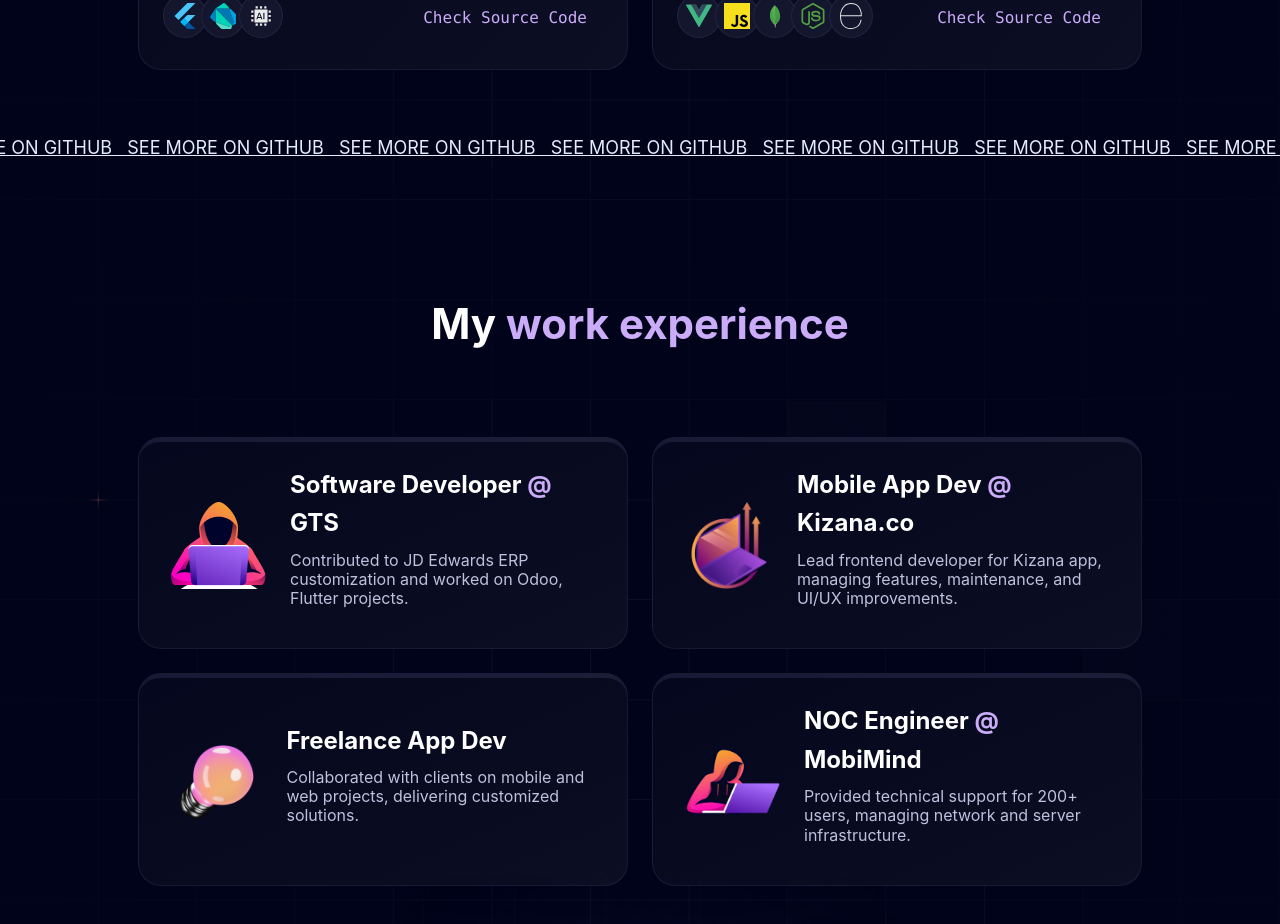
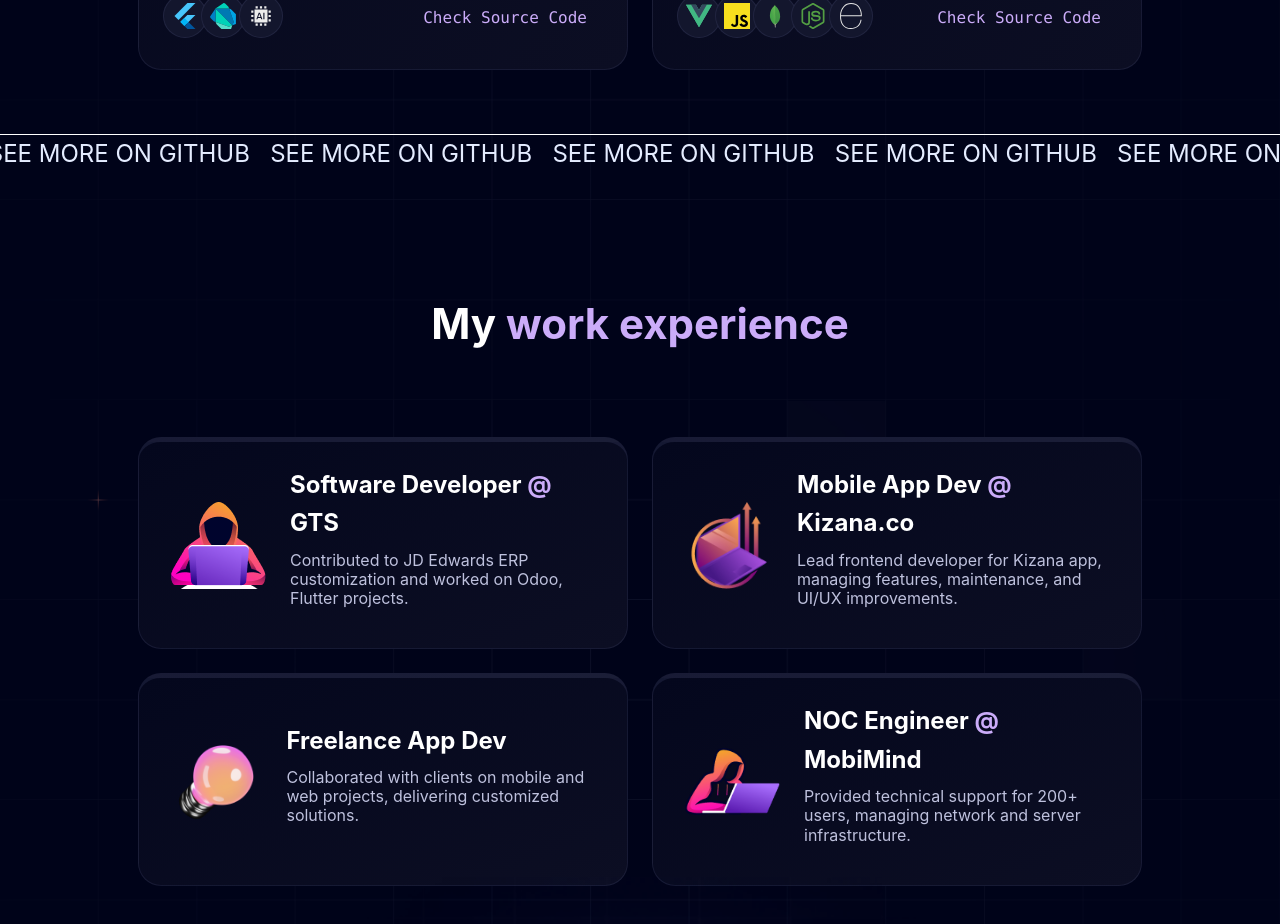
Before and after one commit to GhassanAlKaraan/vue-portfolio, a Vue app: page / in a window 1280 px wide. Shown: the part 2800-3724 px from the top of the page. Built offline with nearby package versions, Linux system fonts and the light colour scheme.

Commit message:
enlarged moving text

```diff
--- a/src/components/projects/MovingText.vue
+++ b/src/components/projects/MovingText.vue
@@ -26,11 +26,13 @@
     position: relative;
     min-height: 4em;
     margin-bottom: 2rem;
+
+    border-top: 1px solid white;
 }
 
 article p {
-    text-decoration: underline;
-    font-size: 18px;
+    /* text-decoration: underline; */
+    font-size: 24px;
 }
 
 p:hover {
```
